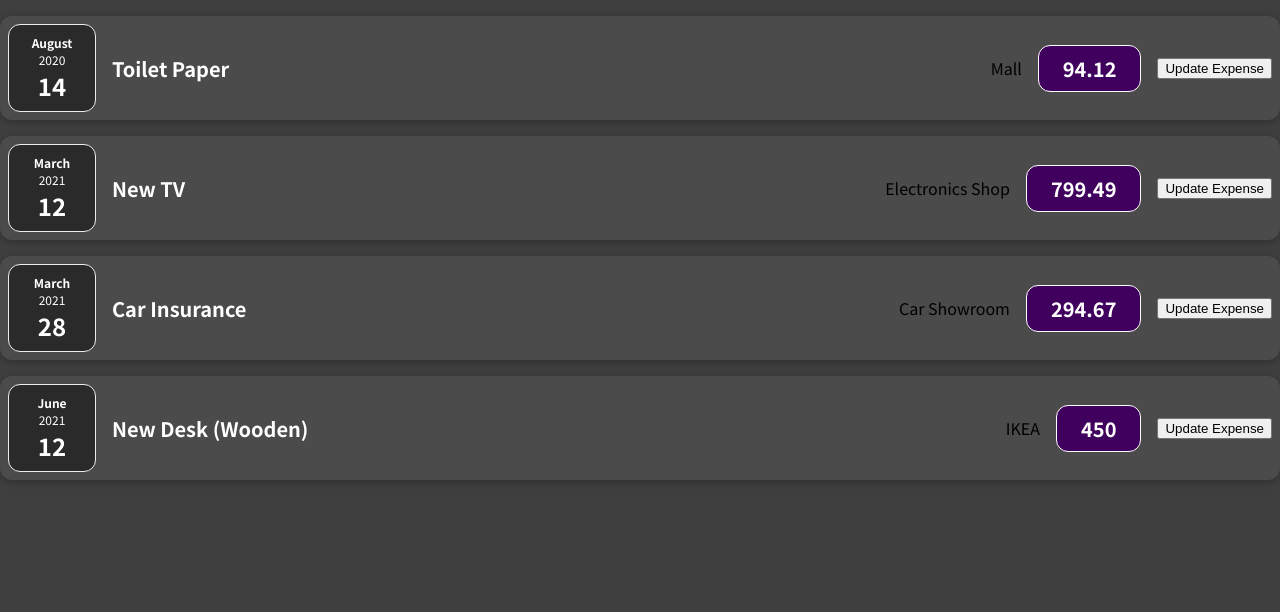
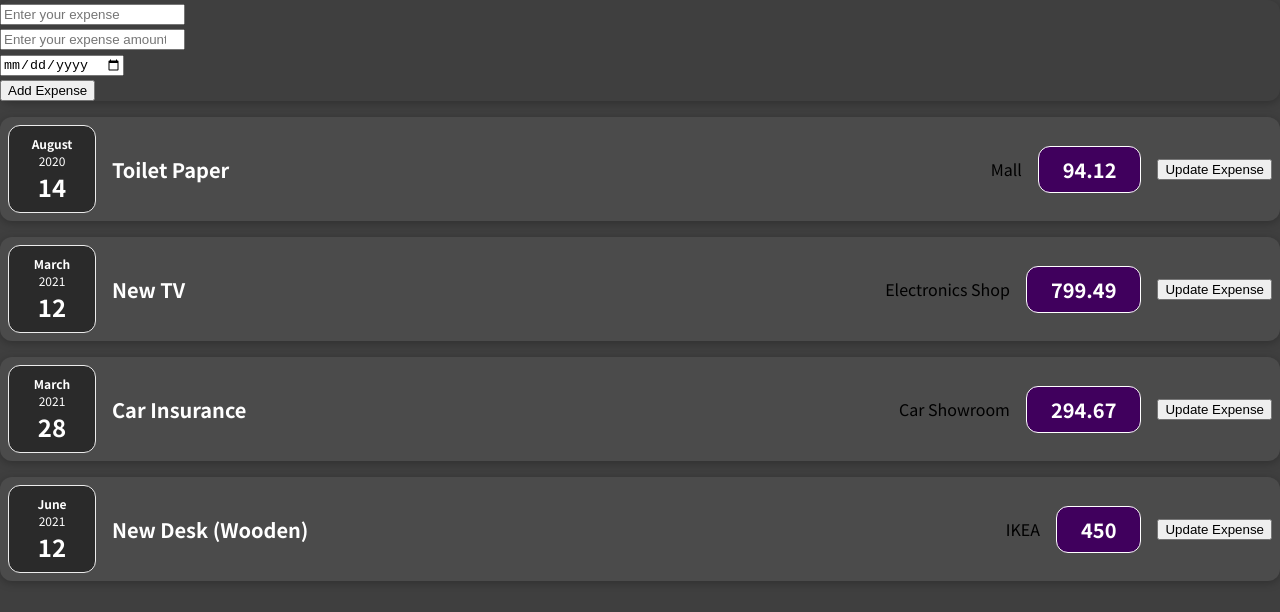
Before and after one commit to MudassirQuraishi/react_task_1, a React (Create React App) app: page / in a window 1280 px wide. Shown: the top 612 px of the page. Built offline with nearby package versions, Linux system fonts and the light colour scheme.

Commit message:
Assignment-2 task-3

```diff
--- a/src/App.js
+++ b/src/App.js
@@ -1,3 +1,4 @@
+import ExpenseForm from "./components/Expenses/ExpenseForm";
 import ExpenseItem from "./components/Expenses/ExpenseItem";
 
 function App() {
@@ -32,6 +33,8 @@ function App() {
         },
     ];
     return (
+        <>
+            <ExpenseForm></ExpenseForm>
             <div>
                 {expenses.map((expense) => (
                     <ExpenseItem
@@ -42,9 +45,8 @@ function App() {
                         place={expense.locationOfExpenditure}
                     />
                 ))}
-            {/* <Heading></Heading>
-            <List></List> */}
             </div>
+        </>
     );
 }
 
--- /dev/null
+++ b/src/components/Expenses/ExpenseForm.js
@@ -0,0 +1,42 @@
+import Card from "../UI/Card";
+import InputDiv from "./InputDiv";
+
+const ExpenseForm = () => {
+    const submitForm = (e) => {
+        e.preventDefault();
+        const title = document.getElementById("expense-title").value;
+        const amount = document.getElementById("expense-amount").value;
+        const date = document.getElementById("expense-date").value;
+        console.log(title + " " + amount + " " + date);
+    };
+
+    return (
+        <Card>
+            <form className='expense-form' onSubmit={submitForm}>
+                <InputDiv
+                    type={"text"}
+                    id={"expense-title"}
+                    placeholder={"Enter your expense"}
+                />
+                <InputDiv
+                    type={"number"}
+                    id={"expense-amount"}
+                    placeholder={"Enter your expense amount"}
+                />
+                <InputDiv
+                    type={"date"}
+                    id={"expense-date"}
+                    placeholder={"Select a date"}
+                />
+                <button
+                    type='submit'
+                    id='add-expense-button'
+                    className='add-btn'>
+                    Add Expense
+                </button>
+            </form>
+        </Card>
+    );
+};
+
+export default ExpenseForm;
--- /dev/null
+++ b/src/components/Expenses/InputDiv.js
@@ -0,0 +1,14 @@
+const InputDiv = (props) => {
+    return (
+        <div className='input-container'>
+            <label></label>
+            <input
+                type={props.type}
+                id={props.id}
+                placeholder={props.placeholder}
+                className='input-field'
+            />
+        </div>
+    );
+};
+export default InputDiv;
```
Lines whose indentation alone changed are shown as unchanged.
